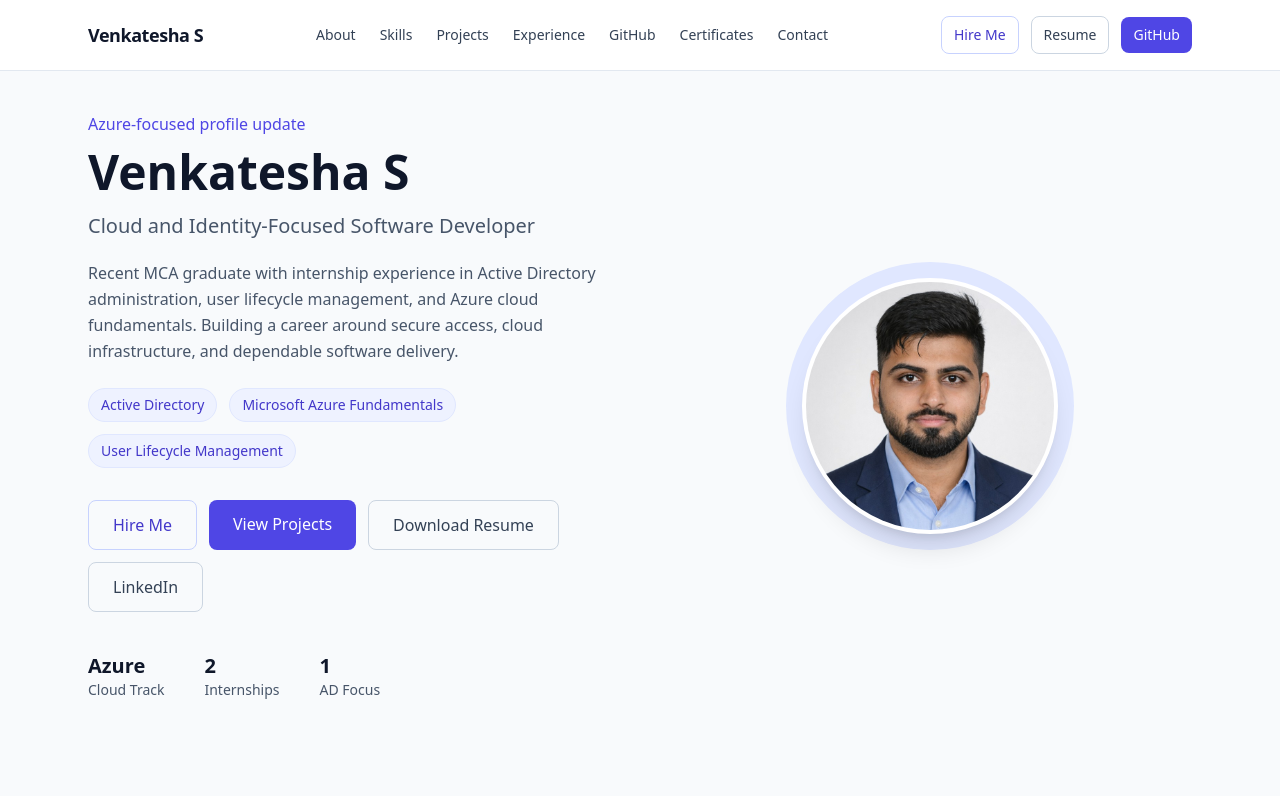
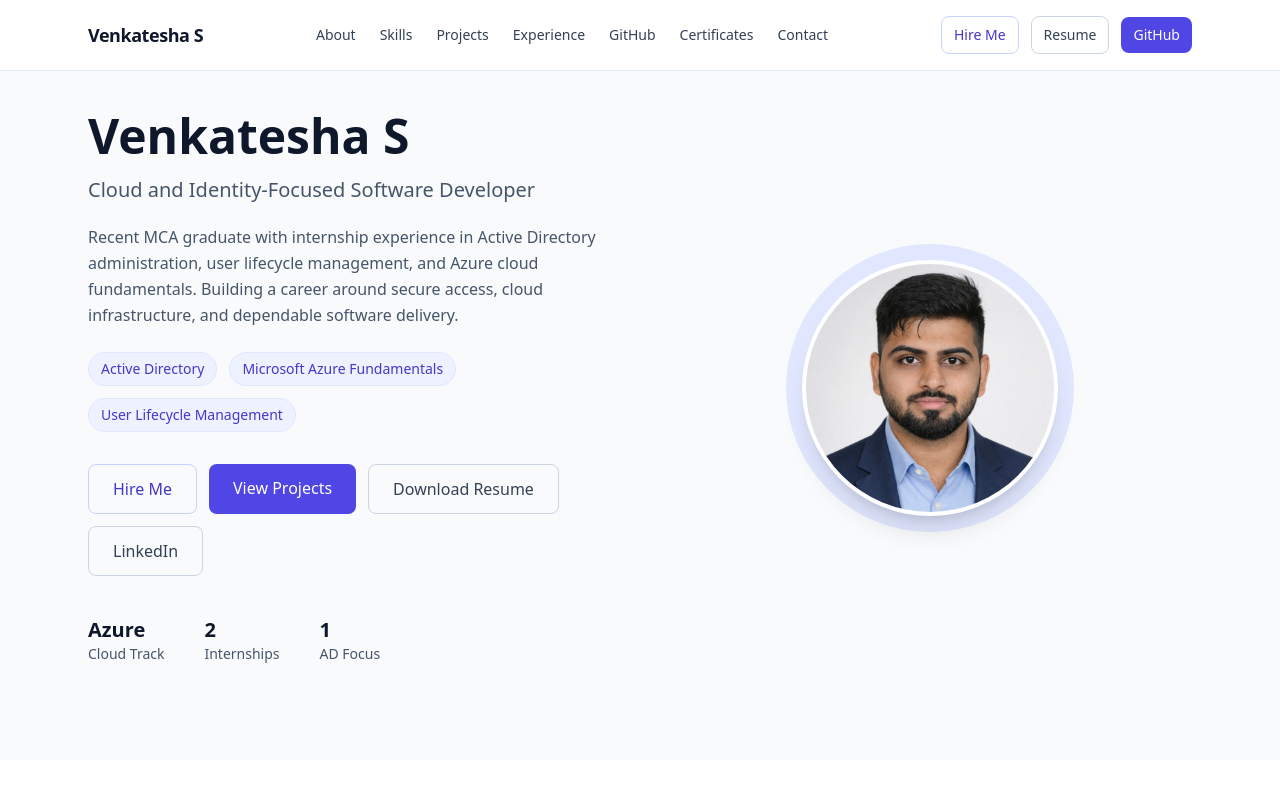
Before and after one commit to Venkateshagali/venkatesha-portfolio, a React (Vite) app: page / in a window 1280 px wide. Shown: the top 800 px of the page. Built offline with nearby package versions, Linux system fonts and the light colour scheme.

Commit message:
Remove temporary hero label

```diff
--- a/src/App.jsx
+++ b/src/App.jsx
@@ -176,7 +176,6 @@ export default function App() {
       <section className="relative overflow-hidden">
         <div className="max-w-6xl mx-auto px-6 pt-28 pb-24 grid md:grid-cols-2 gap-14 items-center">
           <motion.div variants={reveal} initial="hidden" whileInView="visible" viewport={{ once: true }} transition={{ duration: 0.6 }}>
-            <p className="text-indigo-600 font-medium mb-3">Azure-focused profile update</p>
             <h2 className="text-4xl md:text-5xl font-bold text-slate-900 leading-tight">Venkatesha S</h2>
             <p className="mt-4 text-xl text-slate-600">Cloud and Identity-Focused Software Developer</p>
             <p className="mt-5 text-slate-600 max-w-xl leading-relaxed">
```
